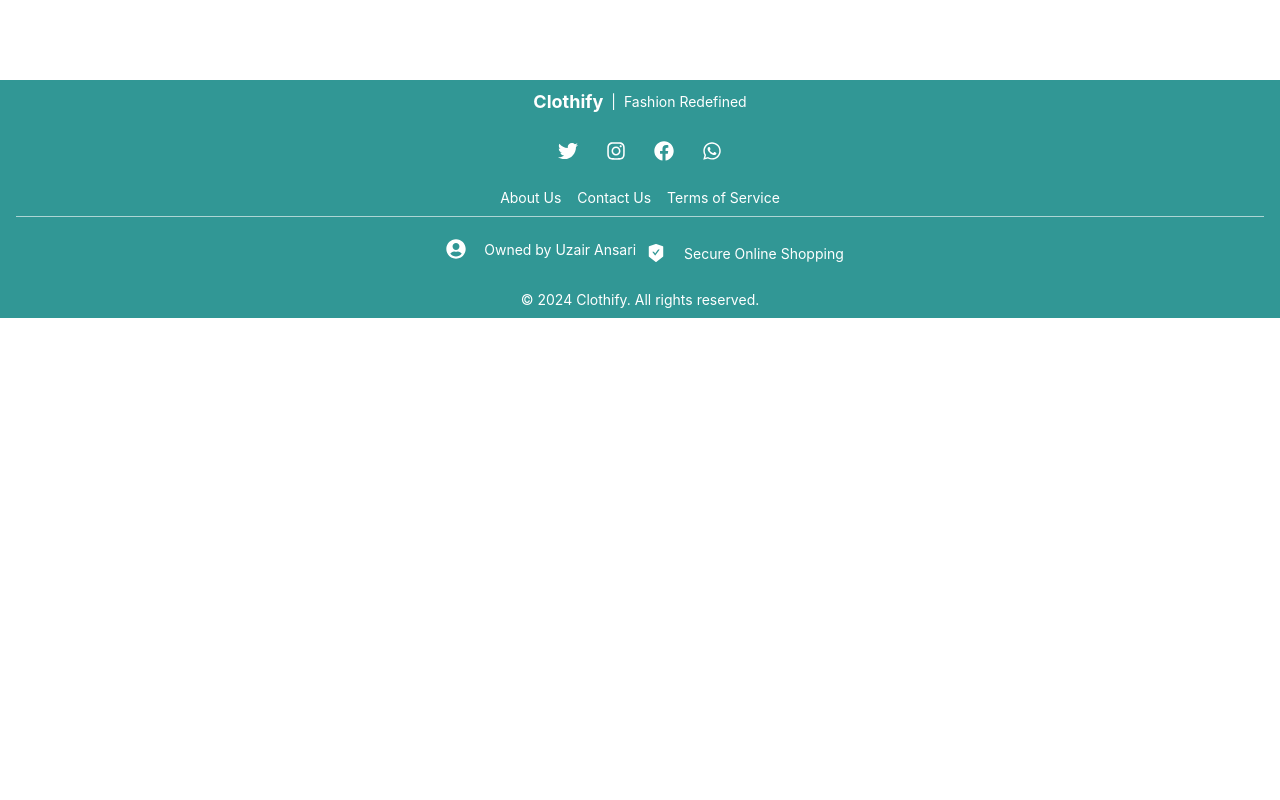
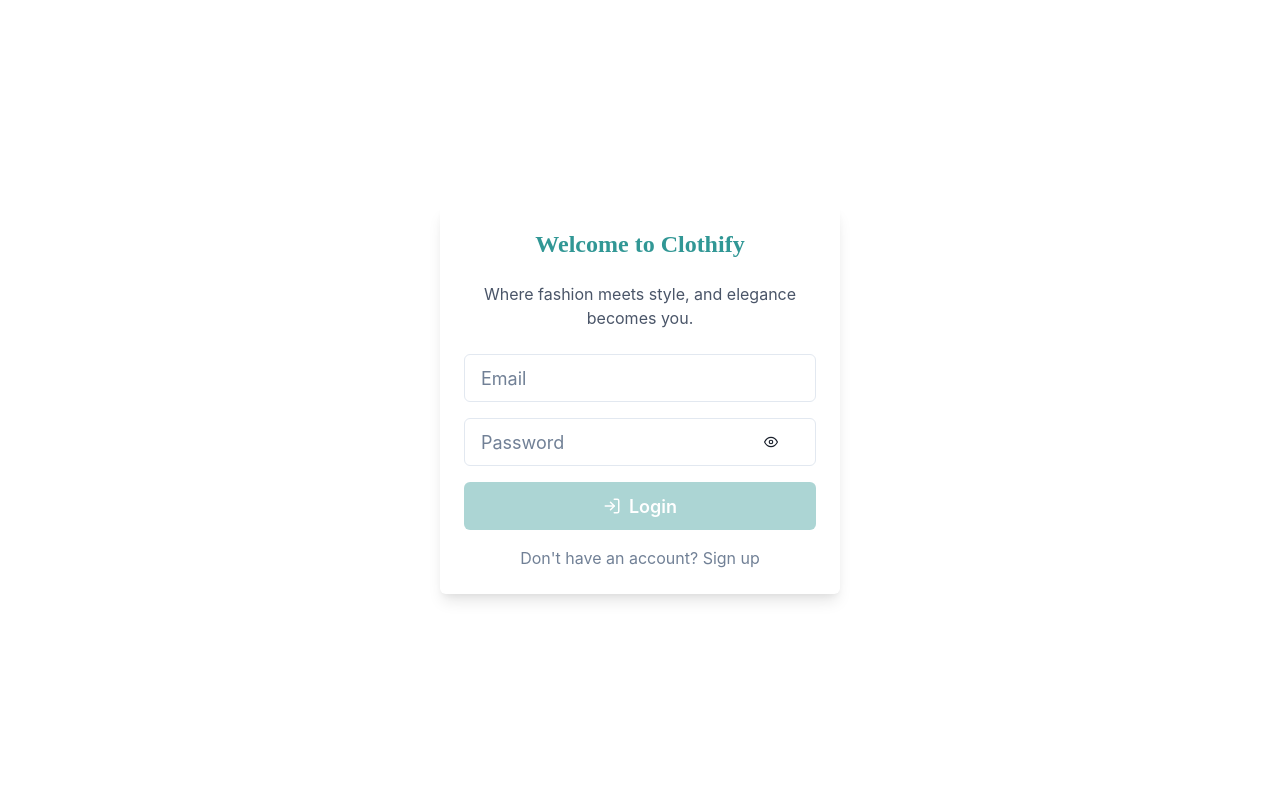
Before and after one commit to Sajid788/Clothify, a React (Create React App) app in the folder frontend/: page /login in a window 1280 px wide. Shown: the top 800 px of the page. Built offline with nearby package versions, Linux system fonts and the light colour scheme; no server answers.

Commit message:
Login token issue fixed & login done

```diff
--- /dev/null
+++ b/frontend/src/pages/Login.jsx
@@ -0,0 +1,176 @@
+import {
+    Box,
+    Button,
+    Flex,
+    Heading,
+    IconButton,
+    Input,
+    InputGroup,
+    InputRightElement,
+    Spinner,
+    Text,
+    useToast,
+  } from '@chakra-ui/react';
+  import { motion } from 'framer-motion';
+  import React, { useEffect, useState } from 'react';
+  import { FiEye, FiEyeOff, FiLogIn } from 'react-icons/fi';
+  import { useDispatch } from 'react-redux';
+  import { Link, useLocation, useNavigate } from 'react-router-dom';
+  import { handleLoginFunction } from '../redux/User_Redux/authentication/action';
+  import { cookiesGetter } from '../utils/cookies';
+
+
+  const Login = () => {
+    const [email, setEmail] = useState('');
+    const [password, setPassword] = useState('');
+    const [showPassword, setShowPassword] = useState(false);
+    const [isLoading, setIsLoading] = useState(false);
+    const [isLogin, setIsLogin] = useState(false);
+    const location = useLocation();
+    const comingFrom = location.state?.data || '/';
+    const toast = useToast();
+    const navigate = useNavigate();
+    const dispatch = useDispatch();
+
+    const handleSubmit = (e) => {
+      e.preventDefault();
+      setIsLoading(true);
+      if (email && password) {
+        const userDetails = { email, password };
+        dispatch(handleLoginFunction(userDetails)).then((res) => {
+          if (res === true) {
+            const userDetails = cookiesGetter(
+              `${process.env.REACT_APP_USER_TOKEN}`,
+            );
+            setTimeout(() => {
+              toast({
+                title: `Welcome Back ${userDetails.name.toUpperCase()}`,
+                status: 'success',
+                duration: 3000,
+                isClosable: true,
+                position: 'top',
+              });
+            }, 1000);
+
+            setIsLogin(true);
+            setIsLoading(false);
+          } else {
+            setTimeout(() => {
+              toast({
+                title: 'Login Failed',
+                status: 'warning',
+                duration: 3000,
+                isClosable: true,
+                position: 'top',
+              });
+            }, 1000);
+            setIsLoading(false);
+          }
+        });
+      }
+    };
+
+    const handleTogglePassword = () => {
+      setShowPassword(!showPassword);
+    };
+
+    useEffect(() => {
+      window.scrollTo(0, 0);
+      if (isLogin) {
+        return navigate(comingFrom, { replace: true });
+      }
+    }, [isLogin]);
+
+    return (
+      <Flex align="center" justify="center" height="100vh">
+        <Box
+          width={{ base: '90%', sm: '400px' }}
+          padding="6"
+          borderRadius="md"
+          boxShadow="lg"
+          animate={{
+            y: 0,
+            opacity: 1,
+            transition: {
+              delay: 0.2,
+              duration: 0.6,
+            },
+          }}
+          initial={{ y: -100, opacity: 0 }}
+        >
+          <Heading
+            as={motion.h2}
+            size="xl"
+            textAlign="center"
+            mb="6"
+            color="teal.500"
+            fontFamily="cursive"
+            fontSize="2xl"
+            fontWeight="extrabold"
+            animate={{ scale: [1, 1.2, 1] }}
+            transition={{ duration: 1, repeat: Infinity }}
+          >
+            Welcome to Clothify
+          </Heading>
+          <Text textAlign="center" mb="6" color="gray.600">
+            Where fashion meets style, and elegance becomes you.
+          </Text>
+          <form onSubmit={handleSubmit}>
+            <Input
+              type="email"
+              placeholder="Email"
+              value={email}
+              onChange={(e) => setEmail(e.target.value)}
+              mb="4"
+              size="lg"
+            />
+            <InputGroup size="lg">
+              <Input
+                type={showPassword ? 'text' : 'password'}
+                placeholder="Password"
+                value={password}
+                onChange={(e) => setPassword(e.target.value)}
+                pr="4.5rem"
+                mb="4"
+              />
+              <InputRightElement width="4.5rem">
+                <IconButton
+                  h="1.75rem"
+                  size="sm"
+                  onClick={handleTogglePassword}
+                  icon={showPassword ? <FiEyeOff /> : <FiEye />}
+                  aria-label={showPassword ? 'Hide password' : 'Show password'}
+                  variant="unstyled"
+                />
+              </InputRightElement>
+            </InputGroup>
+            <Button
+              type="submit"
+              colorScheme="teal"
+              size="lg"
+              width="100%"
+              leftIcon={<FiLogIn />}
+              isLoading={isLoading}
+              loadingText="Logging In..."
+              spinner={<Spinner color="white" size="sm" />}
+              isDisabled={email === '' || password === ''}
+              _hover={{
+                transform: 'translateY(-2px)',
+                boxShadow: 'lg',
+              }}
+            >
+              Login
+            </Button>
+          </form>
+          <Text mt="4" textAlign="center" color="gray.500">
+            Don't have an account?{' '}
+            <Link to="/signup" color="teal.500">
+              Sign up
+            </Link>
+          </Text>
+        </Box>
+      </Flex>
+    );
+  };
+
+  export default Login;
--- a/frontend/src/routing/Routing.jsx
+++ b/frontend/src/routing/Routing.jsx
@@ -1,12 +1,14 @@
 import React, { Route, Routes } from "react-router-dom";
 import Homepage from "../pages/HomePage";
 import Signup from "../pages/Signup";
+import Login from "../pages/Login";
 
 const Routing = () => {
   return (
     <Routes>
       <Route path="/" element={<Homepage />} />
       <Route path="/signup" element={<Signup />} />
+      <Route path="/login" element={<Login />} />
     </Routes>
   );
 };
```
